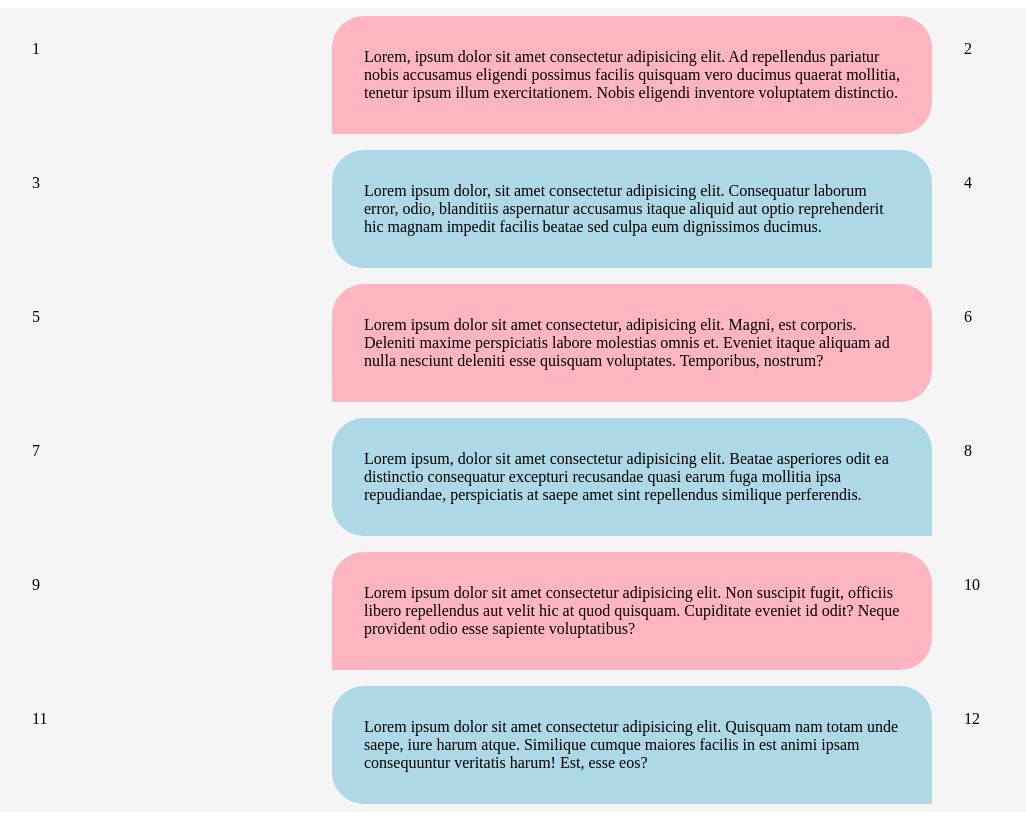
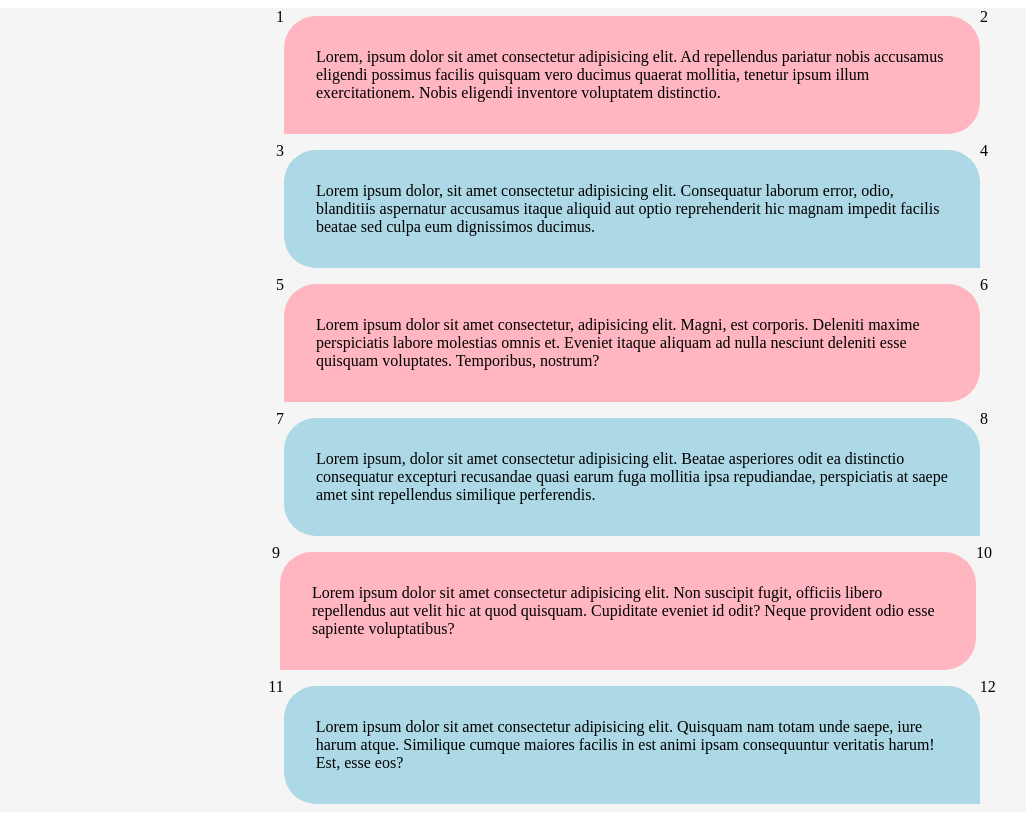
Before and after one commit to macedon-ps/Programs_repository, a PHP site: page /chat.html in a window 1280 px wide. Shown: the whole page, without its empty margins (8-1034 px from the left). Run offline with PHP 8.4, Linux system fonts and the light colour scheme.

Commit message:
rename classes

```diff
--- a/HTML/Homework/HW_4/chat.css
+++ b/HTML/Homework/HW_4/chat.css
@@ -28,8 +28,9 @@
 
 }
 
-.fotoFirst,
-.fotoSecond{
+.foto-first,
+.foto-second{
+    display: flex;
     width: 25%;
     margin: 2em;
 }
```
